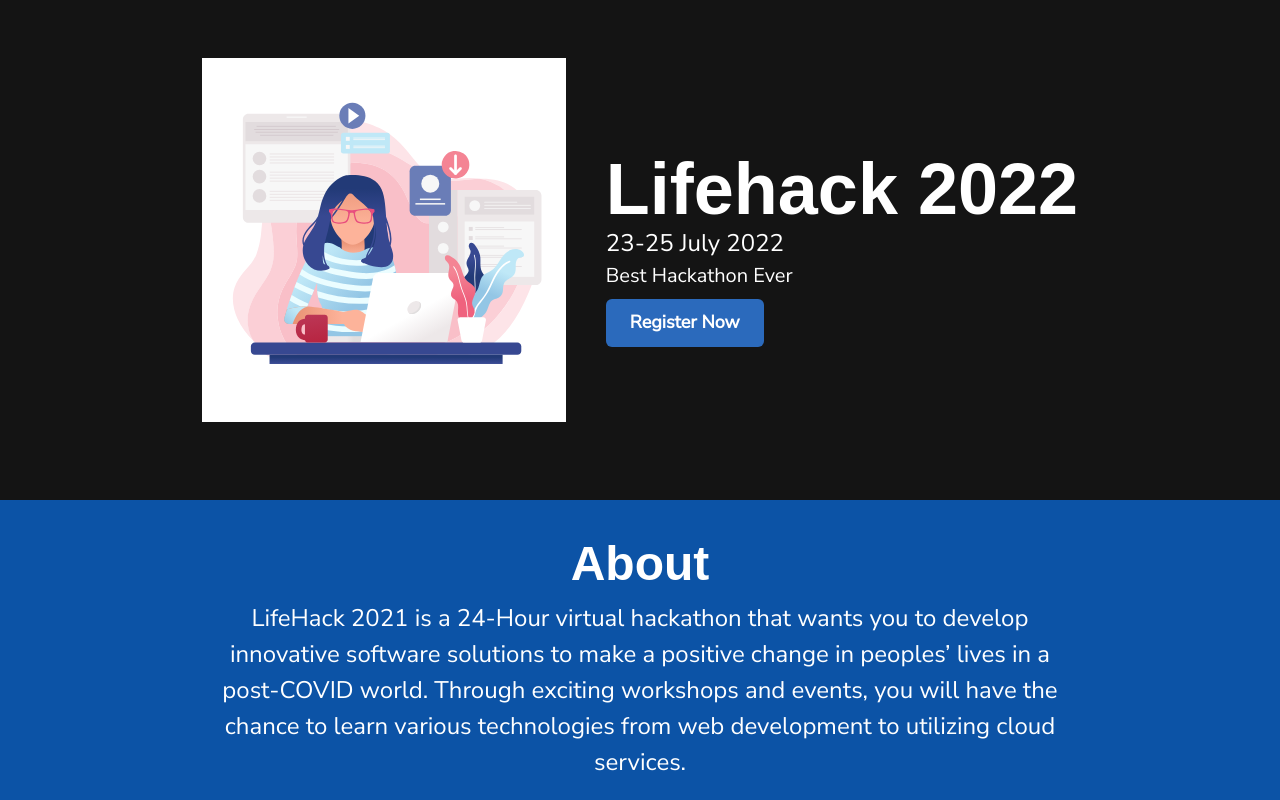
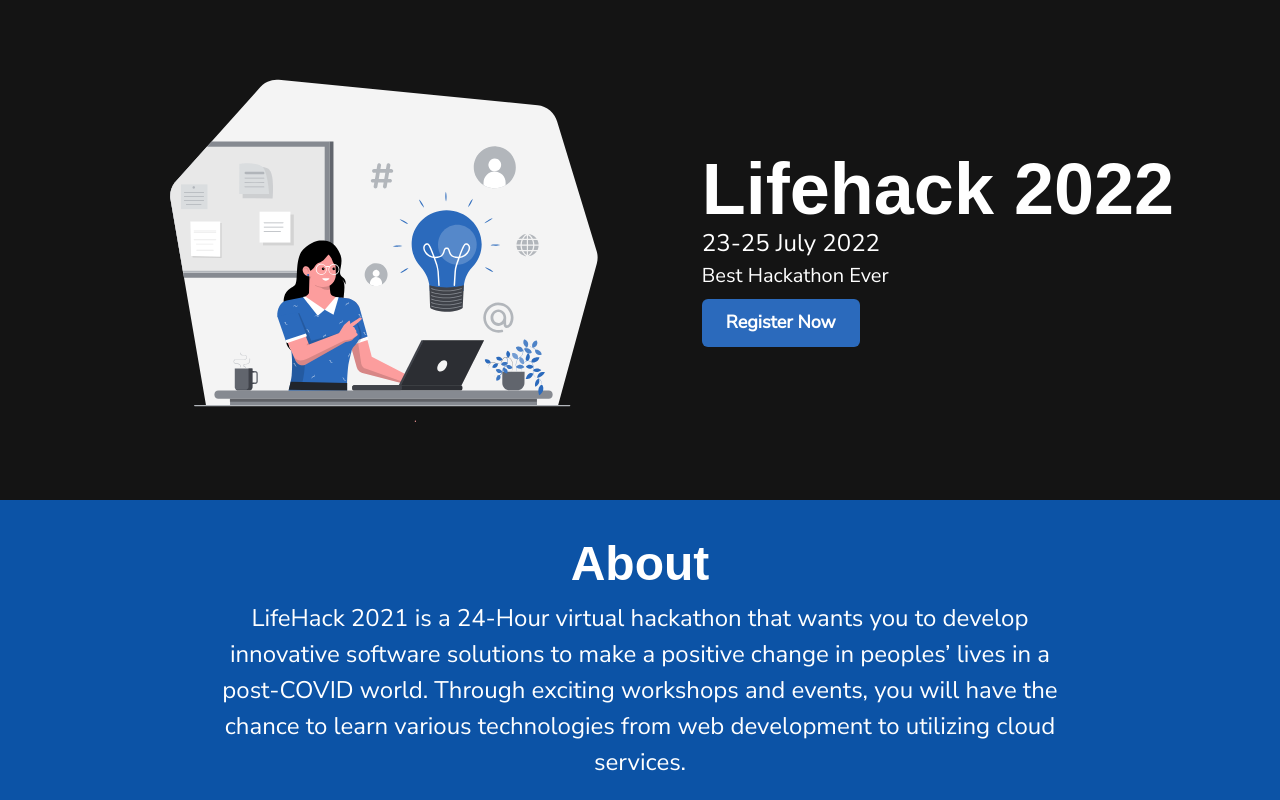
Before and after one commit to marcuspang/LifeHack-2022-Website, a React (Create React App) app: page / in a window 1280 px wide. Shown: the top 800 px of the page. Built offline with nearby package versions, Linux system fonts and the light colour scheme; a web font is replaced by a local one.

Commit message:
Changed image

```diff
--- a/src/components/Header.js
+++ b/src/components/Header.js
@@ -15,8 +15,8 @@ import femaleDevImg from '../images/female-dev.svg';
 function Header() {
   return (
     <Center bg="theme.500" display="flex"  h={500} p={4}>
-      <Box boxSize="sm" pr={5}>
-        <Image src={femaleDevImg} alt="Dan Abramov" />
+      <Box boxSize="xl" pt={20} pr={5}>
+        <Image src={femaleDevImg} alt="Idea" />
       </Box>
       <Box color="white" pl={5}>
         <Heading size={'4xl'}>Lifehack 2022</Heading>
```
Also changed, not shown: src/images/female-dev.svg.
